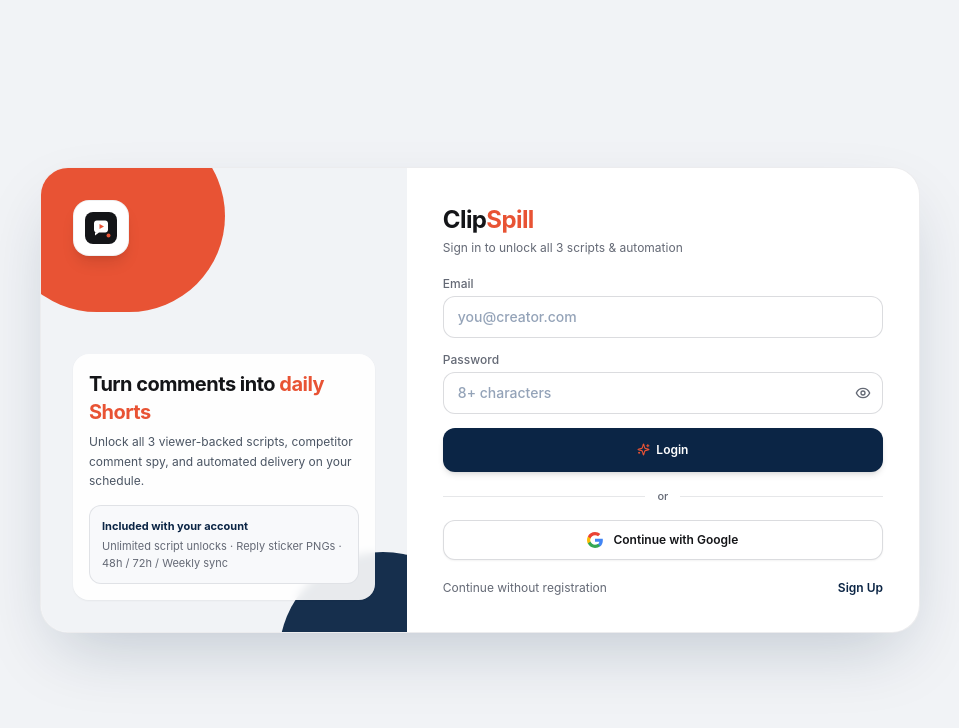
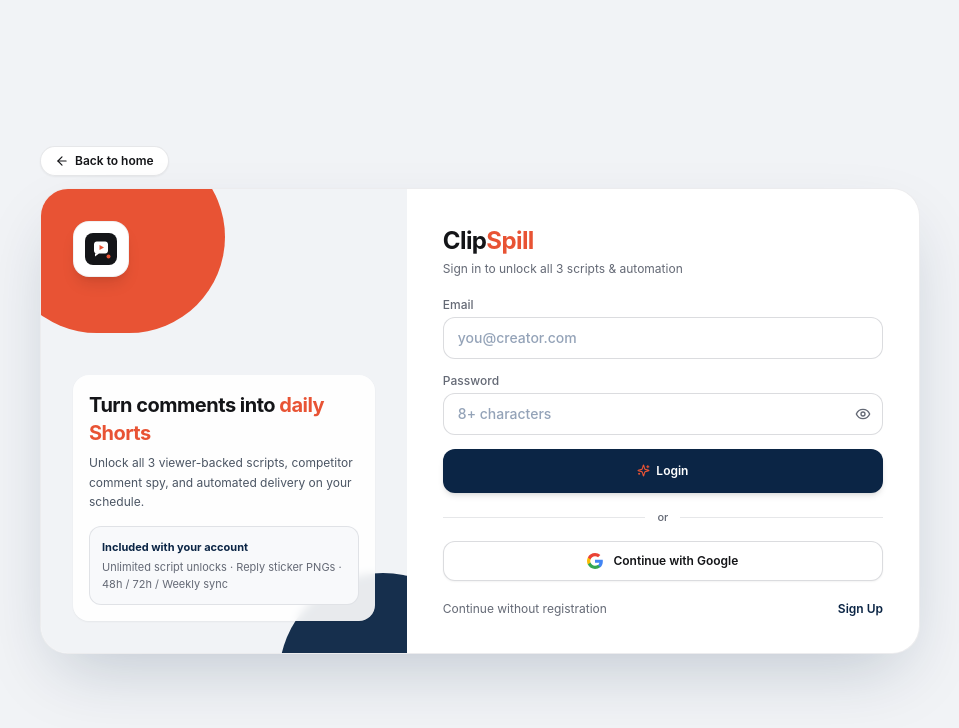
Before and after one commit to NikhilKavuri/Project1, a Next.js app: page /login in a window 1280 px wide. Shown: the top 728 px of the page, without its empty margins (160-1119 px from the left). Built offline with nearby package versions, Linux system fonts and the light colour scheme.

Commit message:
Add Back to home button on login page

```diff
--- a/app/login/page.tsx
+++ b/app/login/page.tsx
@@ -1,9 +1,20 @@
+import Link from 'next/link';
+import { ArrowLeft } from 'lucide-react';
 import { AuthCard } from '@/components/auth-card';
 
 export default function LoginPage() {
   return (
-    <main className="min-h-screen bg-white md:grid md:place-items-center md:bg-[#f1f3f6] md:px-4 md:py-6">
-      <AuthCard wide />
+    <main className="relative min-h-screen bg-white md:grid md:place-items-center md:bg-[#f1f3f6] md:px-4 md:py-6">
+      <div className="w-full md:max-w-[880px]">
+        <Link
+          href="/"
+          className="absolute left-4 top-4 z-20 inline-flex items-center gap-1.5 rounded-full border border-slate-900/10 bg-white/95 px-3.5 py-1.5 text-xs font-semibold text-[#141518] shadow-sm backdrop-blur-sm transition hover:bg-white md:static md:mb-3"
+        >
+          <ArrowLeft className="h-3.5 w-3.5" aria-hidden="true" />
+          Back to home
+        </Link>
+        <AuthCard wide />
+      </div>
     </main>
   );
 }
```
